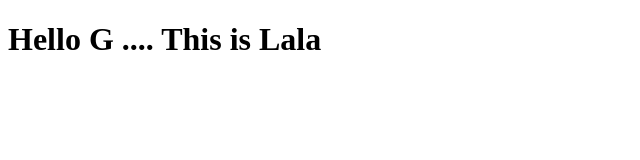
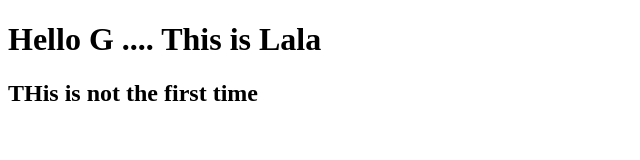
Before and after one commit to Neelesh-Srivastava435/FirstProject, a plain HTML site: page index.html in a window 1280 px wide. Shown: the whole page, without its empty margins (0-640 px from the left). Drawn offline with Linux system fonts and the light colour scheme.

Commit message:
Second commitment

```diff
--- a/index.html
+++ b/index.html
@@ -8,5 +8,6 @@
 </head>
 <body>
     <h1> Hello G .... This is Lala</h1>
+    <h2>THis is not the first time</h2>
 </body>
 </html>
```
